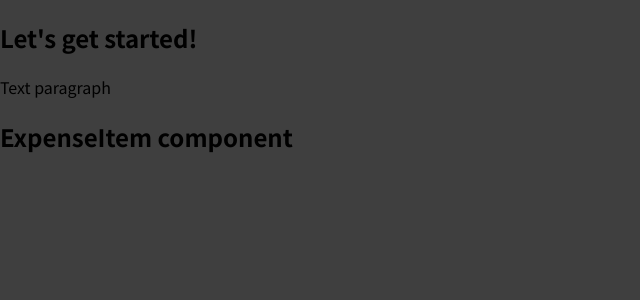
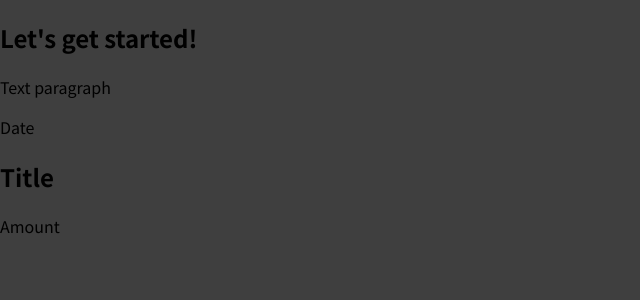
Before and after one commit to nixford/React-TheCompleteGuide, a JavaScript app in the folder 01. React-Basic-Working-With-Components/01-starting-setup/: page / in a window 1280 px wide. Shown: the top 300 px of the page, without its empty margins (0-640 px from the left). Built offline with nearby package versions, Linux system fonts and the light colour scheme.

Commit message:
add root element to new component

```diff
--- a/01. React-Basic-Working-With-Components/01-starting-setup/src/components/ExpenseItem.js
+++ b/01. React-Basic-Working-With-Components/01-starting-setup/src/components/ExpenseItem.js
@@ -1,5 +1,12 @@
 function ExpenseItem() {
-    return (<h2>ExpenseItem component</h2>)
+	return (
+		// Every React component must have always only one root element!!!
+		<div>
+			<div>Date</div>
+			<h2>Title</h2>
+			<div>Amount</div>
+		</div>
+	)
 }
 
 export default ExpenseItem;
--- a/01. React-Basic-Working-With-Components/01-starting-setup/src/index.css
+++ b/01. React-Basic-Working-With-Components/01-starting-setup/src/index.css
@@ -1,11 +1,11 @@
-@import url('https://fonts.googleapis.com/css2?family=Noto+Sans+JP:wght@400;700&display=swap');
+@import url("https://fonts.googleapis.com/css2?family=Noto+Sans+JP:wght@400;700&display=swap");
 
 * {
   box-sizing: border-box;
 }
 
 html {
-  font-family: 'Noto Sans JP', sans-serif;
+  font-family: "Noto Sans JP", sans-serif;
 }
 
 body {
```
